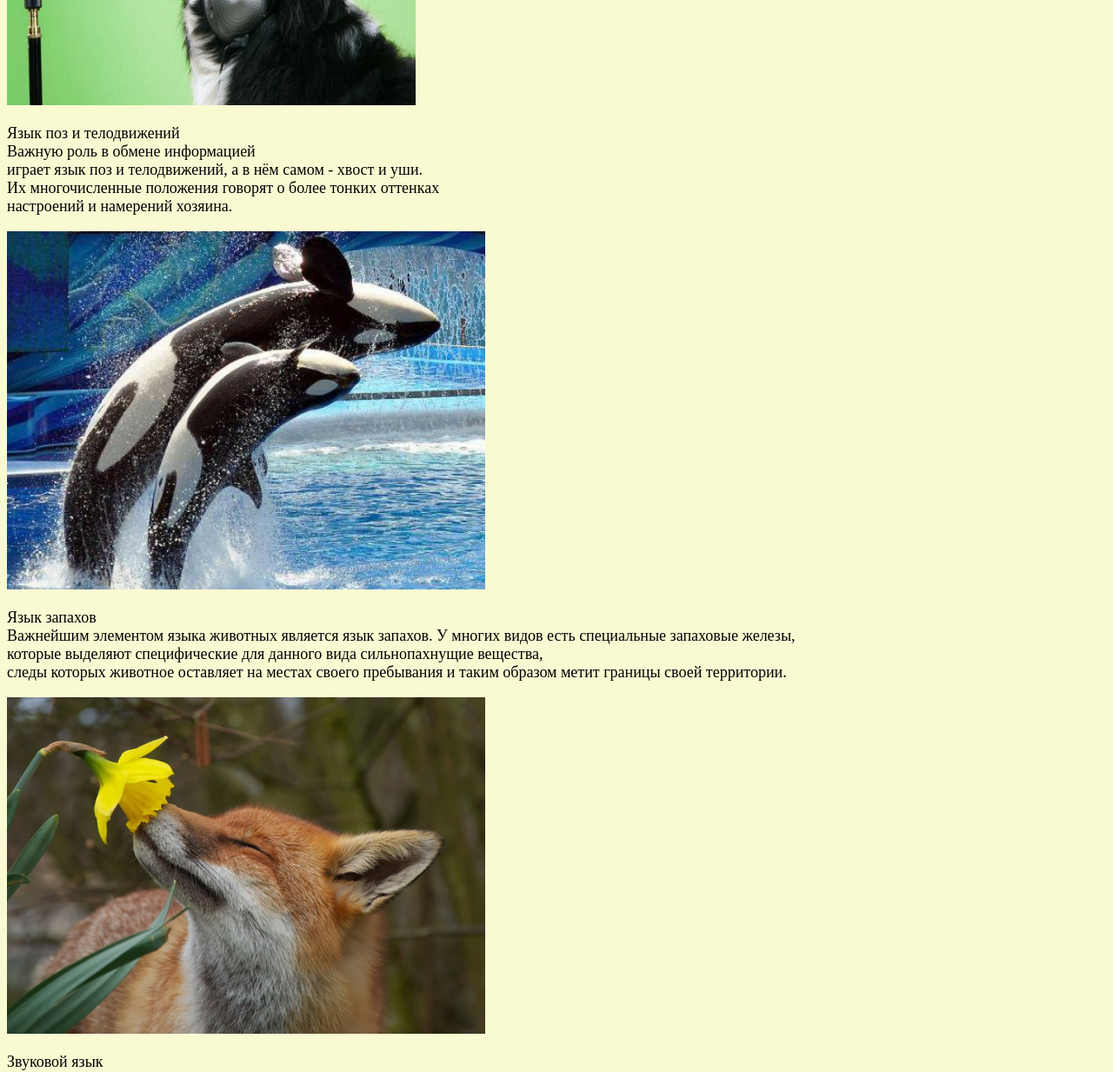
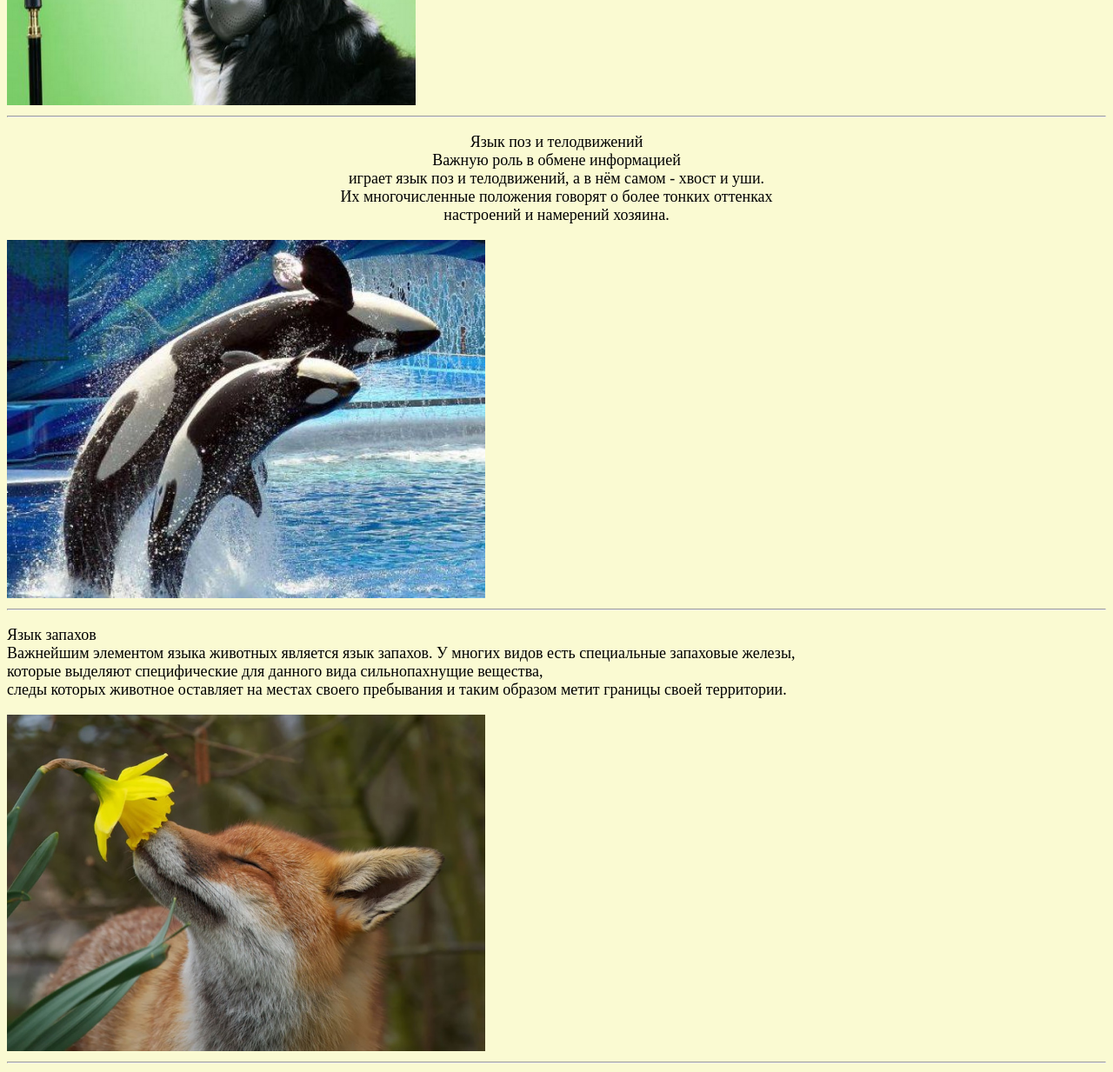
Before and after one commit to AirDrop94/HomeTasks, a plain HTML site: page HomeTask1/index.html in a window 1280 px wide. Shown: the part 1960-3193 px from the top of the page at 87% size. Drawn offline with Linux system fonts and the light colour scheme.

Commit message:
'feat(home_work)home_work1

```diff
--- a/HomeTask1/index.html
+++ b/HomeTask1/index.html
@@ -25,24 +25,32 @@
     <img src="images\picnose.jpg" alt="smells" title="smells" width="602.4px">
     <img src="images\picsounds.jpg" alt="dog sounds" title="woof woof" width="470px" height="400px">
   </div>
+  <hr>
   <div>
-    <p style="font-size: large">Язык поз и телодвижений<br>
+    <p style="font-size: large" align="center">Язык поз и телодвижений<br>
       Важную роль в обмене информацией<br> играет язык поз и телодвижений, а в нём самом - хвост и уши.<br> Их
       многочисленные
       положения говорят о более тонких оттенках<br> настроений и намерений хозяина.
     </p>
     <img src="images\picmoves2.jpg" alt="moves" title="moves" width="550px">
   </div>
+  <hr>
+  <div>
     <p style="font-size: large"> Язык запахов<br>
       Важнейшим элементом языка животных является язык запахов. У многих видов есть специальные запаховые железы,<br>
       которые выделяют специфические для данного вида сильнопахнущие вещества,<br> следы которых животное оставляет на
       местах своего пребывания и таким образом метит границы своей территории.</p>
     <img src="images\picnose2.jpg" alt="nose" title="foxy" width="550px">
-  <p style="font-size: large">Звуковой язык<br>
+  </div>
+  <hr>
+  <div>
+    <p style="font-size: large" align="right">Звуковой язык<br>
       Звуковой язык имеет ряд преимуществ над двумя другими. <br>Он позволяет животным общаться, не видя друг друга (что
-    нужно для языка поз и телодвижений) или находясь на далёком расстоянии. <br>Использование птицами звуковых сигналов
+      нужно для языка поз и телодвижений) или находясь на далёком расстоянии. <br>Использование птицами звуковых
+      сигналов
       в густых зарослях позволяет им общаться, хотя видеть друг друга они не могут.</p>
     <img src="images\picvoice.jpg" alt="rat" title="rat" width="500px">
+  </div>
 </main>
 <footer>
   <p style="font-size: small">Created by Artyom Luksha © </p>
```
Lines whose indentation alone changed are shown as unchanged.
